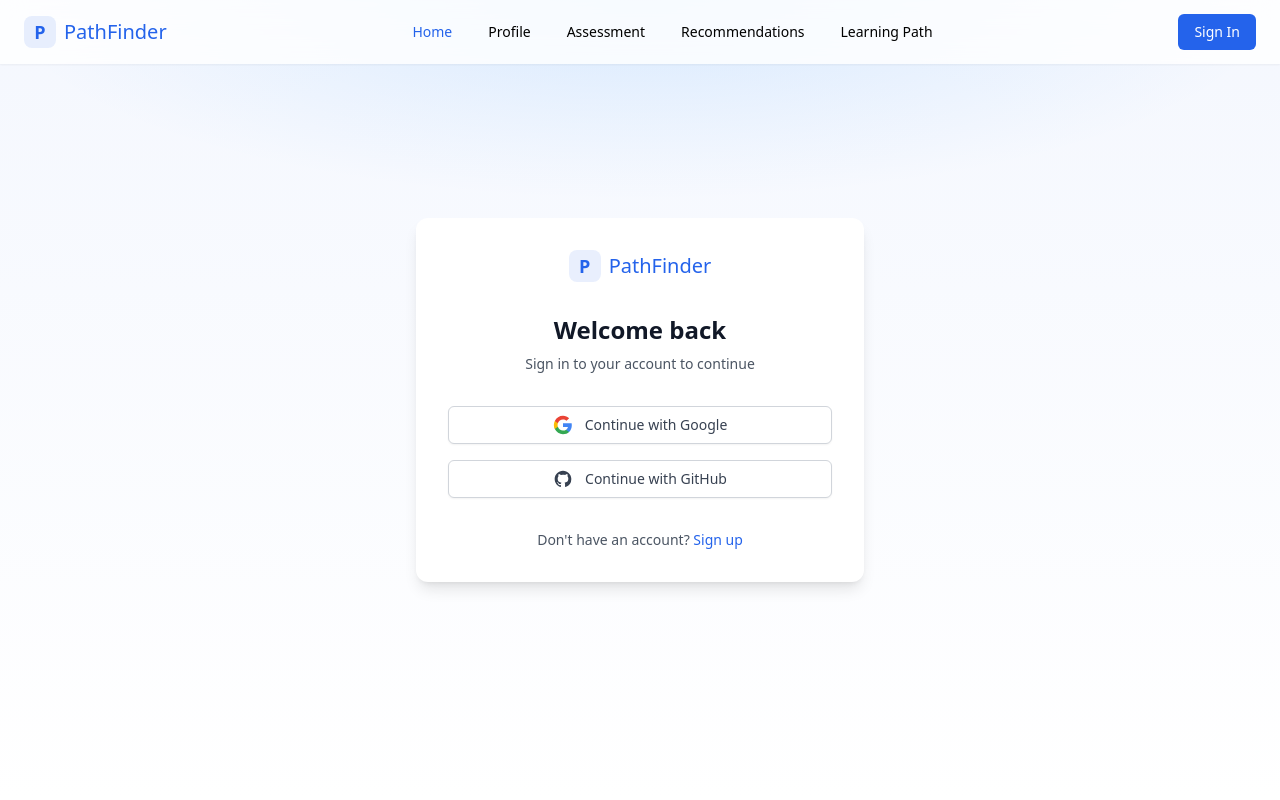
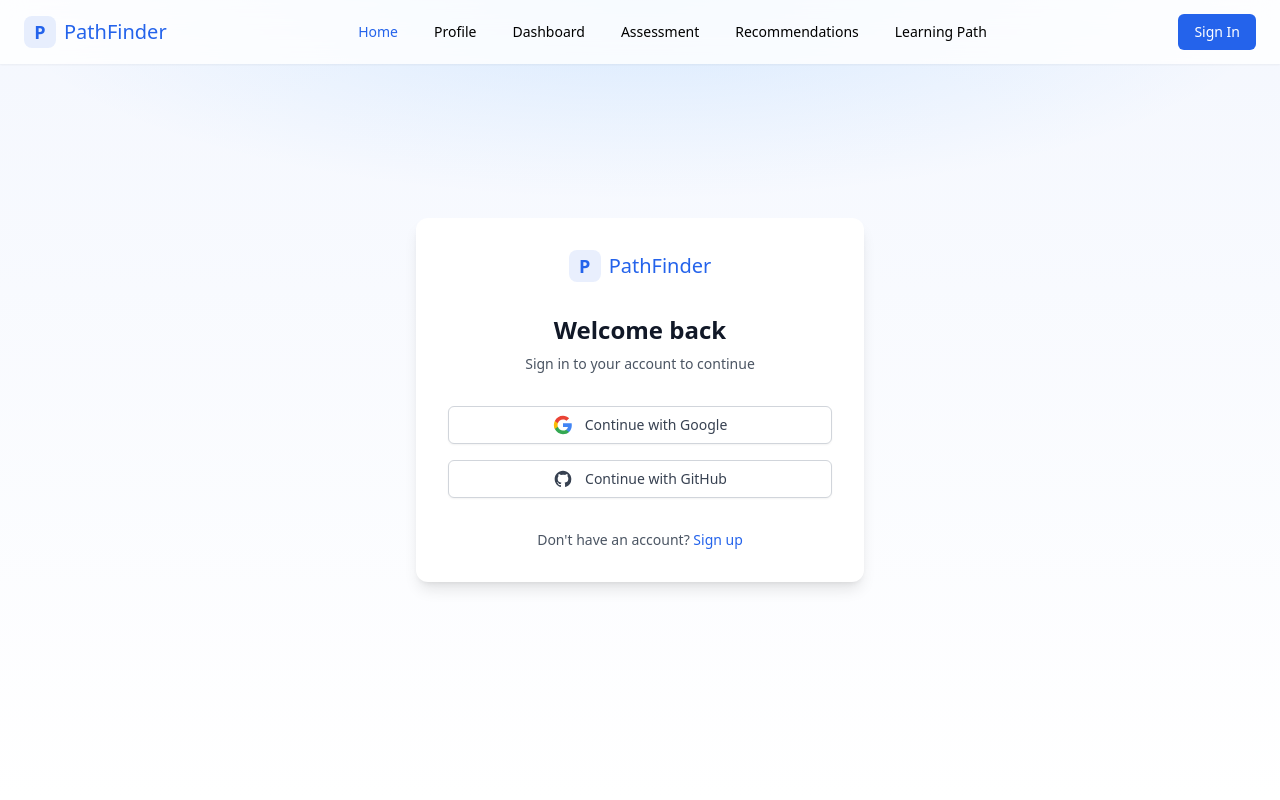
Before and after one commit to DevSsChar/SGP, a Next.js app: page /login in a window 1280 px wide. Shown: the top 800 px of the page. Built offline with nearby package versions, Linux system fonts and the light colour scheme; no server answers.

Commit message:
Edited Minor UI change

```diff
--- a/components/Navbar.jsx
+++ b/components/Navbar.jsx
@@ -50,6 +50,11 @@ const Navbar = () => {
                       ? 'text-muted-foreground hover:text-[hsla(221,83%,53%,1)] hover:bg-[hsla(221,83%,53%,0.1)]'
                       : 'text-muted-foreground hover:text-foreground hover:bg-muted'
               }`} href="/profile">Profile</Link>
+              <Link className={`px-4 py-2 rounded-md text-sm transition-all ${
+                  scrolled || pathname !== '/'
+                      ? 'text-muted-foreground hover:text-[hsla(221,83%,53%,1)] hover:bg-[hsla(221,83%,53%,0.1)]'
+                      : 'text-muted-foreground hover:text-foreground hover:bg-muted'
+              }`} href="/dashboard">Dashboard</Link>
               <Link className={`px-4 py-2 rounded-md text-sm transition-all ${
                   scrolled || pathname !== '/'
                       ? 'text-muted-foreground hover:text-[hsla(221,83%,53%,1)] hover:bg-[hsla(221,83%,53%,0.1)]'
@@ -124,6 +129,13 @@ const Navbar = () => {
                   Profile
                 </Link>
                 <Link
+                  href="/dashboard"
+                  className="px-4 py-2 rounded-md text-sm text-gray-900 hover:text-[hsla(221,83%,53%,1)] hover:bg-[hsla(221,83%,53%,0.1)] transition-colors"
+                  onClick={() => setIsMenuOpen(false)}
+                >
+                  Dashboard
+                </Link>
+                <Link
                   href="/assessment"
                   className="px-4 py-2 rounded-md text-sm text-gray-900 hover:text-[hsla(221,83%,53%,1)] hover:bg-[hsla(221,83%,53%,0.1)] transition-colors"
                   onClick={() => setIsMenuOpen(false)}
```
